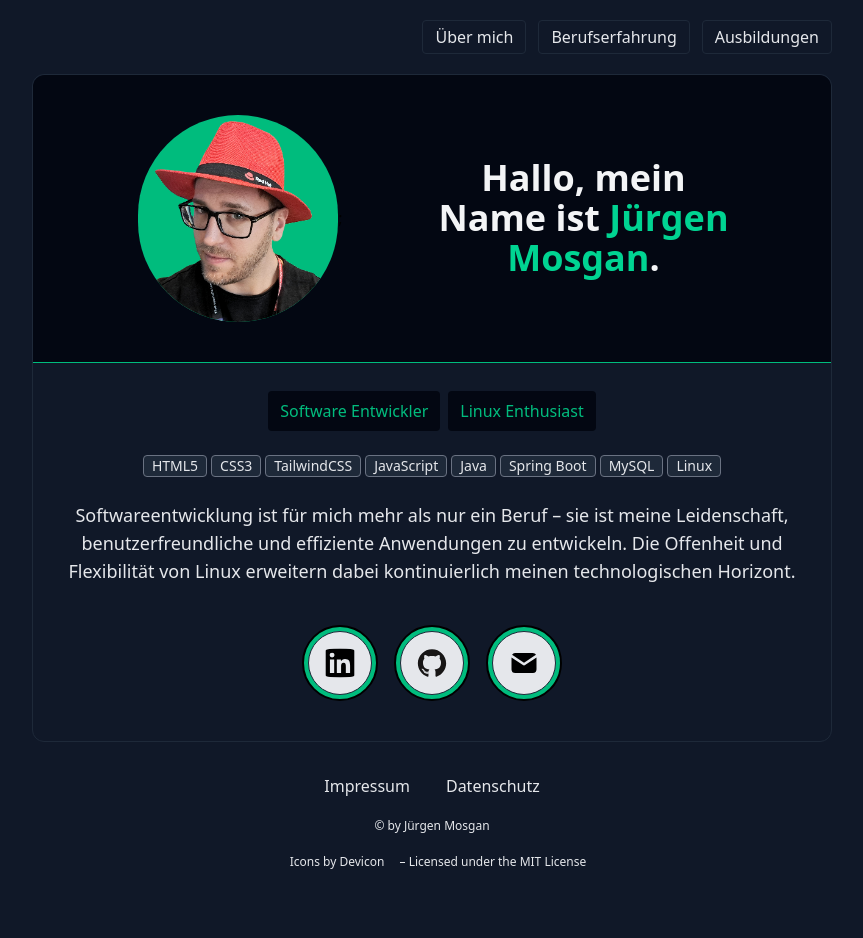
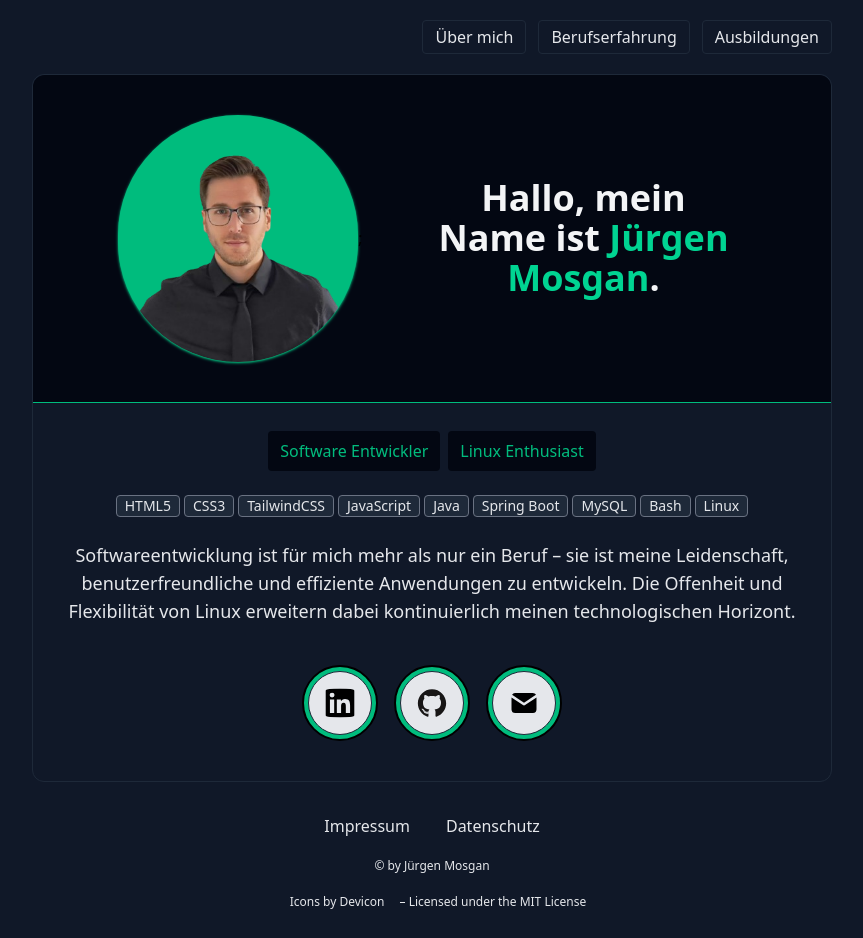
Before and after one commit to juergenrose/juergenrose.github.io, a React (Vite) app: page / in a window 1280 px wide. Shown: the whole page, without its empty margins (208-1071 px from the left). Before the commit the page ends 898 px from the top, so only its background shows below. Built offline with nearby package versions, Linux system fonts and the light colour scheme.

Commit message:
changed picture of myself, added Bash as skill

```diff
--- a/src/components/AboutMe.tsx
+++ b/src/components/AboutMe.tsx
@@ -23,6 +23,7 @@ export default function AboutMe() {
           <li className="experience-tools-tag">Java</li>
           <li className="experience-tools-tag">Spring Boot</li>
           <li className="experience-tools-tag">MySQL</li>
+          <li className="experience-tools-tag">Bash</li>
           <li className="experience-tools-tag">Linux</li>
         </ul>
       </div>
--- a/src/components/Hero.tsx
+++ b/src/components/Hero.tsx
@@ -1,4 +1,4 @@
-import portraitImage from "../assets/myself.jpg";
+import portraitImage from "../assets/myself.png";
 
 export default function Hero() {
   return (
@@ -8,7 +8,7 @@ export default function Hero() {
           <img
             src={portraitImage}
             alt="Bild des Webseiten Erstellers"
-            className="  w-50 h-auto rounded-full bg-emerald-500"
+            className="  w-60 h-auto rounded-full bg-emerald-500 shadow-sm shadow-emerald-500"
           />
           ;
         </div>
```
Also changed, not shown: src/assets/myself.jpg (deleted), src/assets/myself.png (added).
